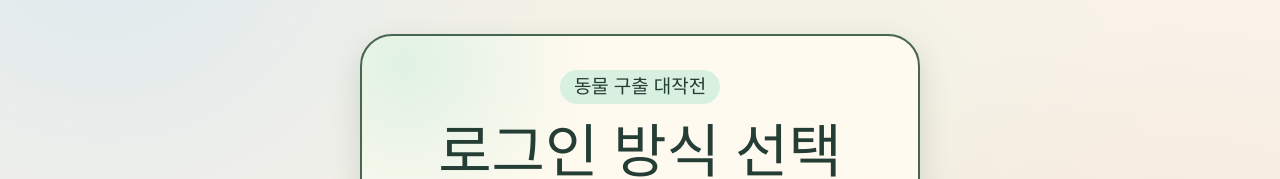
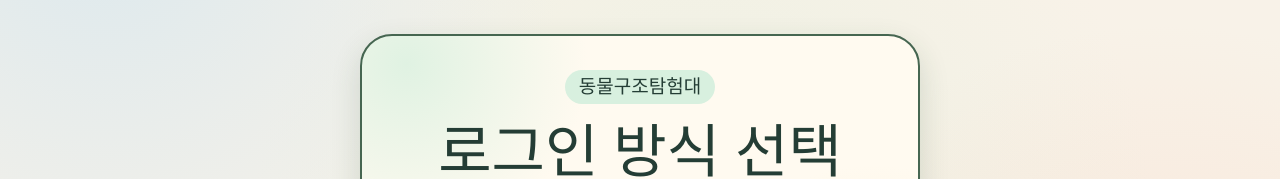
Before and after one commit to jiseongdex/vibecode_game, a React (Vite) app: page / in a window 1280 px wide. Shown: the part 189-368 px from the top of the page. Built offline with nearby package versions, Linux system fonts and the light colour scheme; a web font is replaced by a local one.

Commit message:
feat(ui): 게임 이름을 동물구조탐험대로 변경
Plan: 2026-10-15-game-title-rename
Phase: P01-title
Task: T01-rename-visible-title

- 캠페인, 로그인, 경로, 브라우저 제목 변경
- README 제목과 제목 검증 코드 정리

```diff
--- a/index.html
+++ b/index.html
@@ -7,7 +7,7 @@
       name="description"
       content="동물 친구들을 구출하고 탈출구를 찾는 알록달록 미로 탐험 게임"
     />
-    <title>동물 구출 대작전</title>
+    <title>동물구조탐험대</title>
   </head>
   <body>
     <div id="root"></div>
--- a/src/App.tsx
+++ b/src/App.tsx
@@ -128,7 +128,7 @@ function AuthenticatedGame({
       {!session && (
         <header>
           <div className="header-title">
-            <h1><StickerIcon kind="leaf" />동물 구출 대작전<StickerIcon kind="mushroom" /></h1>
+            <h1><StickerIcon kind="leaf" />동물구조탐험대<StickerIcon kind="mushroom" /></h1>
             <p>동물들을 구하러 탐험을 떠나자!</p>
           </div>
           <div className="account-toolbar">
--- a/src/components/Auth/LoginScreen.tsx
+++ b/src/components/Auth/LoginScreen.tsx
@@ -64,7 +64,7 @@ export function LoginScreen({
   return (
     <section className={styles.page} aria-labelledby="auth-heading">
       <div className={styles.card}>
-        <span className={styles.eyebrow}>동물 구출 대작전</span>
+        <span className={styles.eyebrow}>동물구조탐험대</span>
         <h1 id="auth-heading">{authType === 'microsoft' ? 'Microsoft 로그인' : '간편 로그인'}</h1>
         <p className={styles.intro}>로그인하고 동물 친구들을 구하러 떠나요!</p>
 
@@ -114,7 +114,7 @@ export function RouteChoice(): ReactElement {
   return (
     <section className={styles.page} aria-labelledby="route-heading">
       <div className={styles.card}>
-        <span className={styles.eyebrow}>동물 구출 대작전</span>
+        <span className={styles.eyebrow}>동물구조탐험대</span>
         <h1 id="route-heading">로그인 방식 선택</h1>
         <p className={styles.intro}>사용할 주소를 선택하고 모험을 시작해요.</p>
         <div className={styles.choices}>
```
Also changed, not shown: 2 other files (tests, documents, lock files or other folders).
